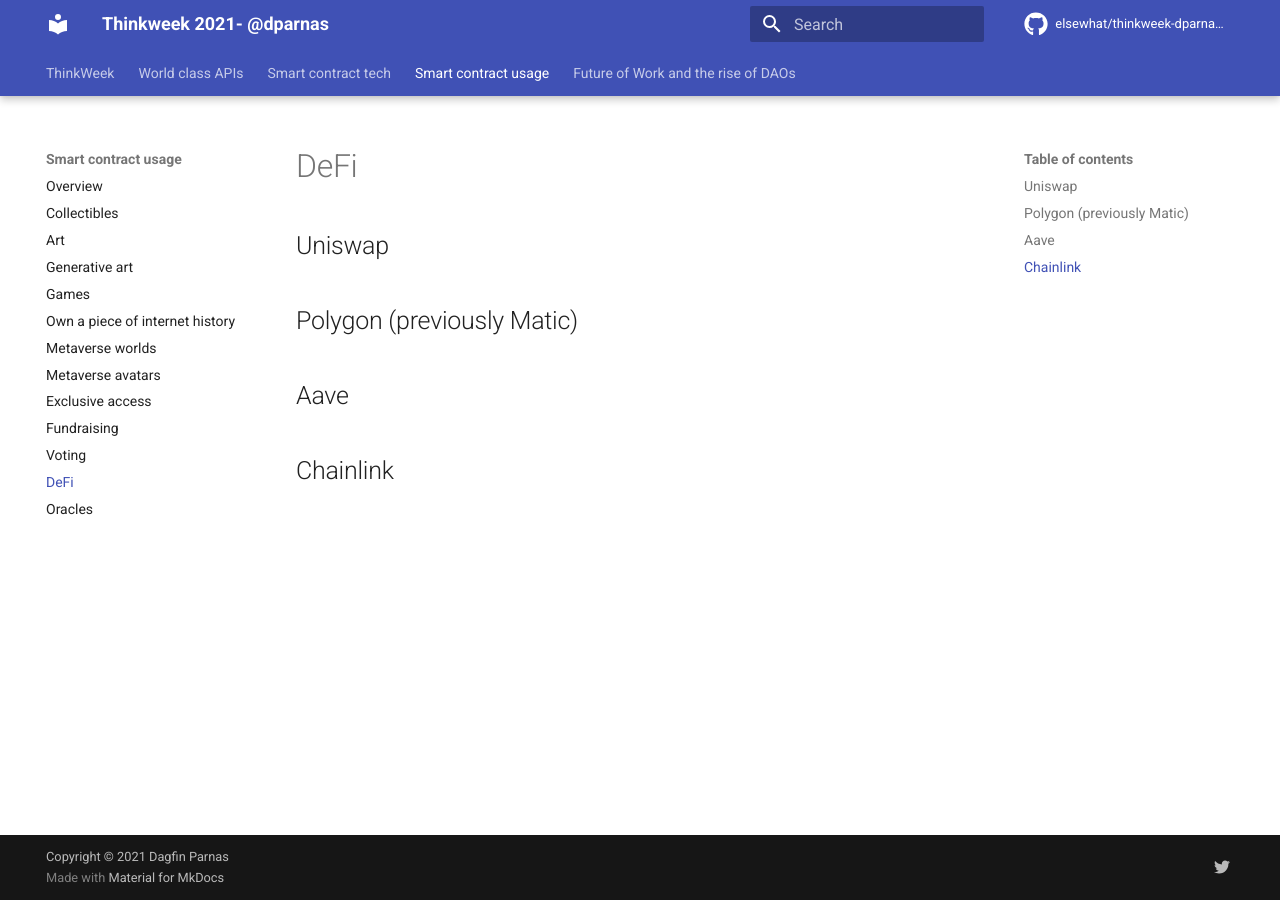
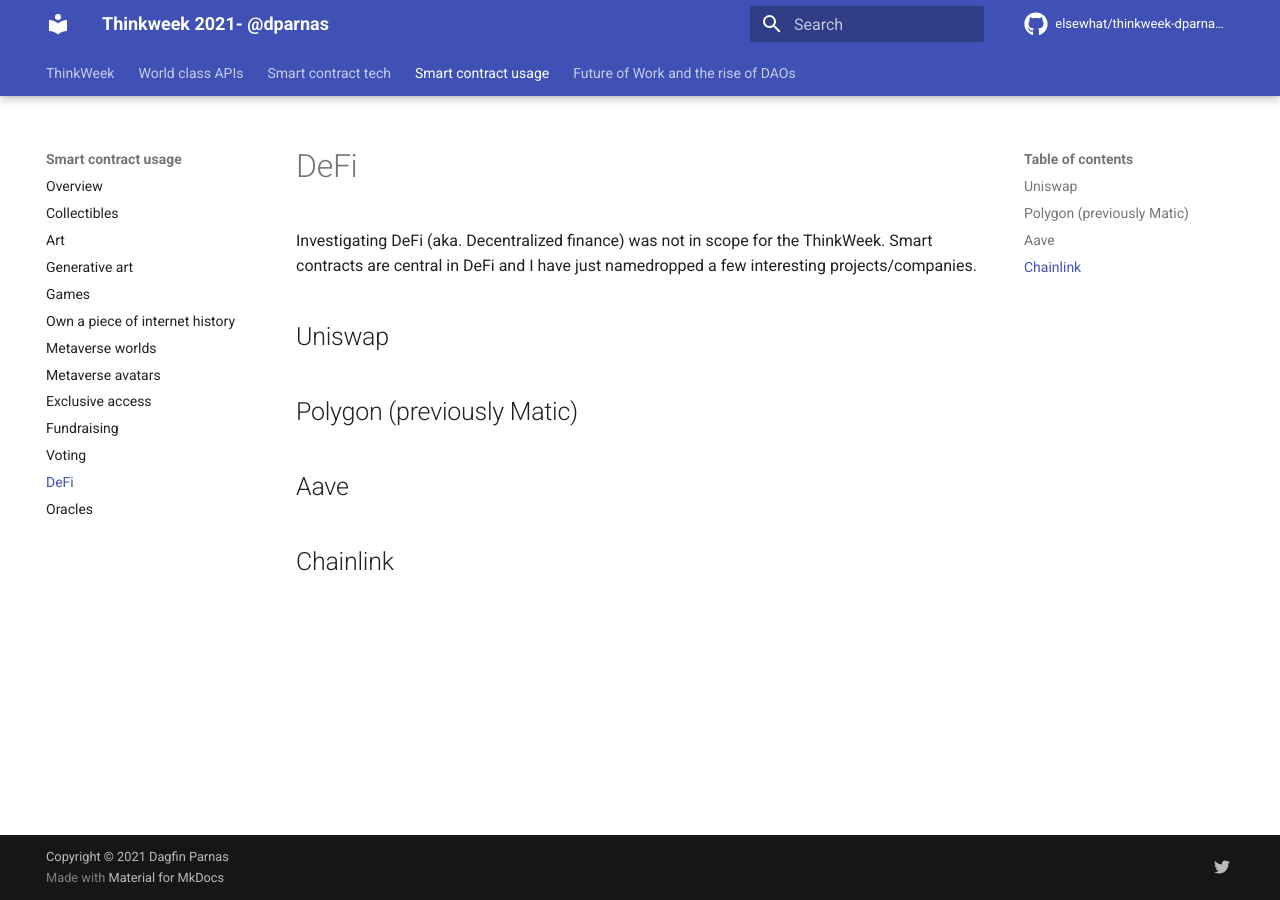
Before and after one commit to elsewhat/thinkweek-dparnas-2021, an MkDocs documentation site: the page built from docs/smart-contract-usage/defi.md, in a window 1280 px wide. Built offline with MkDocs 1.6.1 and Material for MkDocs 9.7.7, drawn with Linux system fonts in a browser that asks for light colours; comment, search, counter and statistics services are not loaded.

Commit message:
Update defi.md

```diff
--- a/docs/smart-contract-usage/defi.md
+++ b/docs/smart-contract-usage/defi.md
@@ -1,4 +1,7 @@
 # DeFi
+
+Investigating DeFi (aka. Decentralized finance) was not in scope for the ThinkWeek.
+Smart contracts are central in DeFi and I have just namedropped a few interesting projects/companies.
 
 ## Uniswap
 
```
